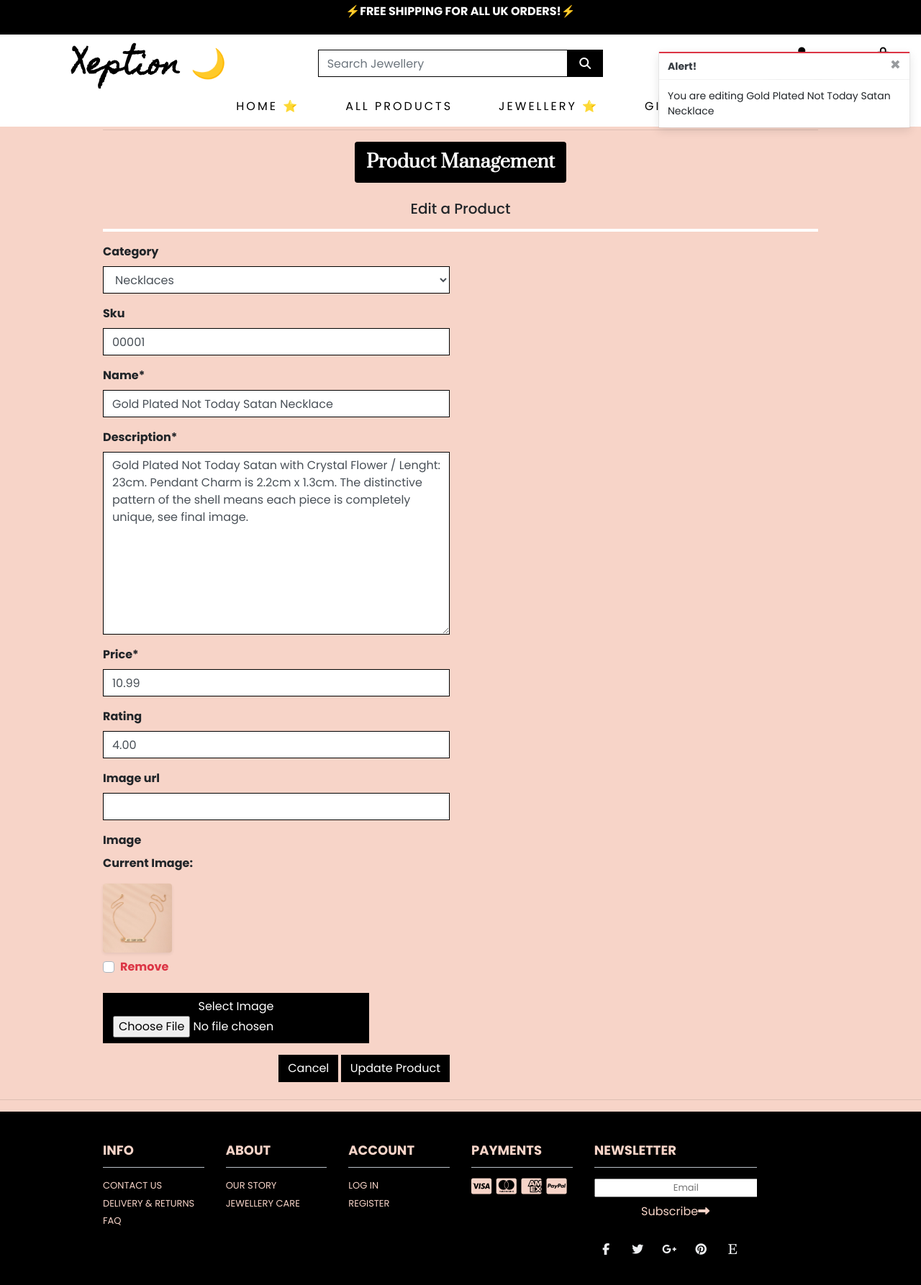
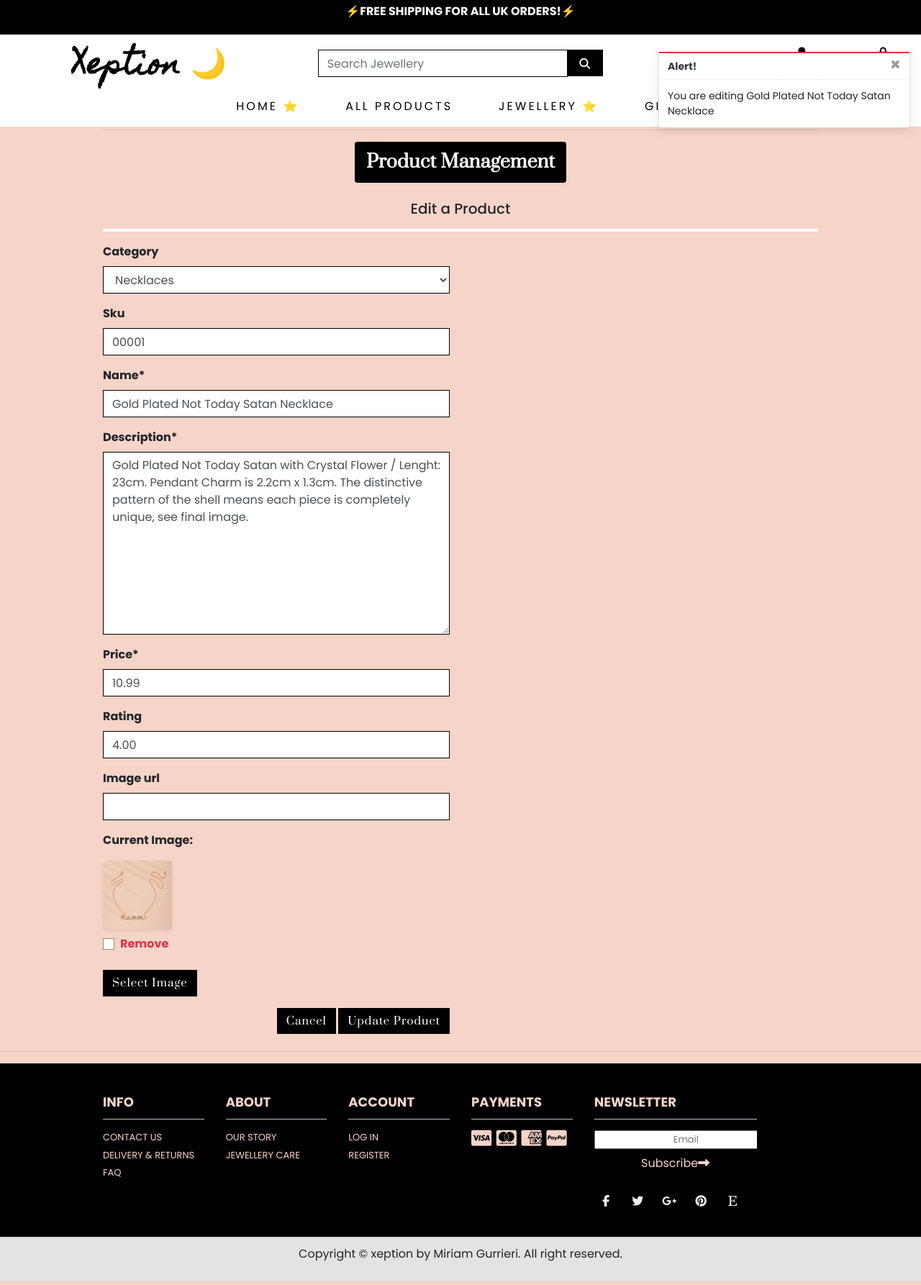
Before and after one commit to mion93/xeption-ms4, a Django app: page /products/edit/1/ in a window 1280 px wide. Shown: the top 1786 px of the page at 72% size. Run offline with Django 3.2, Linux system fonts and the light colour scheme; a user stored in the database is signed in; data comes from the database, SQL or seed files in the repository; both versions use the stored data as it was after the commit; some libraries are stand-ins or nearby versions.

Commit message:
product admin - fixing images and main black-buttons

```diff
--- a/products/templates/products/edit_product.html
+++ b/products/templates/products/edit_product.html
@@ -28,7 +28,13 @@
             <div class="col-12 col-md-6 font-weight-bold">
                 <form method="POST" action="{% url 'edit_product' product.id %}" class="form mb-2" enctype="multipart/form-data">
                     {% csrf_token %}
-                    {{ form | crispy }}
+                    {% for field in form %}
+                        {% if field.name != 'image' %}
+                            {{ field | as_crispy_field }}
+                        {% else %}
+                            {{ field }}
+                        {% endif %}
+                    {% endfor %}
                     <div class="text-right">
                         <a class="btn btn-black rounded-0" href="{% url 'products' %}">Cancel</a>
                         <button class="btn btn-black rounded-0" type="submit">Update Product</button>
@@ -38,3 +44,14 @@
         </div>
     </div>
 {% endblock %}
+
+
+{% block postloadjs %}
+    {{ block.super }}
+    <script type="text/javascript">
+        $('#new-image').change(function() {
+            var file = $('#new-image')[0].files[0];
+            $('#filename').text(`Image will be set to: ${file.name}`);
+        });
+    </script>
+{% endblock %}
--- a/products/templates/products/products.html
+++ b/products/templates/products/products.html
@@ -73,8 +73,8 @@
                                 </div>
                                 {% if request.user.is_superuser %}
                                 <small class="ml-3">
-                                    <a href="{% url 'edit_product' product.id %}" class="text-info font-weight-bold">Edit</a> |
-                                    <a class="text-danger font-weight-bold" href="{% url 'delete_product' product.id %}">Delete</a>
+                                    <a href="{% url 'edit_product' product.id %}" class="font-weight-bold" style="color: #BC7B6A;">Edit</a> |
+                                    <a class="font-weight-bold" style="color: #6d3a15;" href="{% url 'delete_product' product.id %}">Delete</a>
                                 </small>
                                 {% endif %}
                             </div>
--- a/static/css/base.css
+++ b/static/css/base.css
@@ -1,5 +1,5 @@
 
-/* DELIVERY BANNER */
+/* ------------------------------------------------------------------------DELIVERY BANNER */
 .black-banner {
     background-color: black;
 }
@@ -45,6 +45,9 @@ body {
 .btn-black {
     background: black;
     color: white;
+    font-family: 'prata', serif;
+    font-size: 15px;
+    letter-spacing: 1px;
 }
 
 .btn-outline-black {
@@ -110,7 +113,7 @@ a.category-badge > span.badge:hover {
 
 }
 
-/* ------------------------------- bootstrap toasts */
+/* ------------------------------------------------------------------ bootstrap toasts */
 
 .message-container {
     position: fixed;
@@ -126,7 +129,7 @@ a.category-badge > span.badge:hover {
 .toast-capper {
     height: 2px;
 }
-/* NAV HOVER */
+/*----------------------------------------------------------------- NAV HOVER */
 
 #search-button:hover {
     background-color:  #F7D4C8;
@@ -137,7 +140,7 @@ a.category-badge > span.badge:hover {
     color:  #F7D4C8;
 
 }
-/* LANDING IMAGE */
+/* -------------------------------------------------------LANDING IMAGE */
 
 
 
@@ -155,7 +158,7 @@ a.category-badge > span.badge:hover {
     }
 }
 
-/* PRODUCTS CATEGORIES */
+/* -----------------------------------------PRODUCTS CATEGORIES */
 
 .category-cards:hover {
   opacity: 0.8;
@@ -175,7 +178,7 @@ box-shadow: 5px 40px -7px rgba(0,0,0,0.57);
 transition: all 0.4s ease 0s;
 }
 
-/* FOLLOW US INSTAGRAM */
+/* ------------------------------------------------------------- FOLLOW US INSTAGRAM */
 #instagram {
     font-family: 'Homemade Apple', cursive;
     font-size: 30px;
@@ -185,7 +188,7 @@ transition: all 0.4s ease 0s;
 
 }
 
-/*--- CONTAINER 2 ---*/
+/*--- -----------------------------------------------------------CONTAINER 2 ---*/
 
 .how-section1{
     margin-top:-15%;
@@ -225,7 +228,7 @@ transition: all 0.4s ease 0s;
   }
 }
 
-/* PRODUCTS */
+/*----------------------------------------------------------------------------------- PRODUCTS */
 
 .overlay {
 	height: 100%;
@@ -236,7 +239,7 @@ transition: all 0.4s ease 0s;
 	background: #F7D4C8;
 	z-index: -1;
 }
-/* FOOTER */
+/* ------------------------------------------------------------------------------------- FOOTER */
 .footer {
 	background: BLACK;
 	height: auto;
@@ -371,7 +374,7 @@ font-size: 25px;
 color: #F7D4C8;
 }
 
-/* -------------------------------- Media Queries */
+/* ----------------------------------------------------------------------- Media Queries */
 
 /* Slightly larger container on xl screens */
 @media (min-width: 1200px) {
@@ -406,7 +409,7 @@ color: #F7D4C8;
     }
 }
 
-/* Allauth form formatting */
+/* ----------------------------------------------------------------------------------- Allauth form formatting */
 
 .allauth-form-inner-content p {
     margin-top: 1.5rem; /* mt-4 */
@@ -459,3 +462,31 @@ color: #F7D4C8;
 .allauth-form-inner-content a {
 	color: #db4e4d; /* text-info */
 }
+
+/* --------------------------------------------------------------------------------------------Product Form */
+
+.btn-file {
+    position: relative;
+    overflow: hidden;
+}
+
+.btn-file input[type="file"] {
+    position: absolute;
+    top: 0;
+    right: 0;
+    min-width: 100%;
+    min-height: 100%;
+    opacity: 0;
+    cursor: pointer;
+}
+
+.custom-checkbox .custom-control-label::before {
+    border-radius: 0;
+    border-color: #BC7B6A;
+}
+
+.custom-checkbox .custom-control-input:checked~.custom-control-label::before {
+    background-color: #BC7B6A;
+    border-color: #BC7B6A;
+    border-radius: 0;
+}
```
Also changed, not shown: products/templates/products/add_product.html (+17 -1 lines), products/templates/products/product_detail.html (+6 -6 lines), db.sqlite3, media/photo-1535556116002-6281ff3e9f36.jpg (added).
